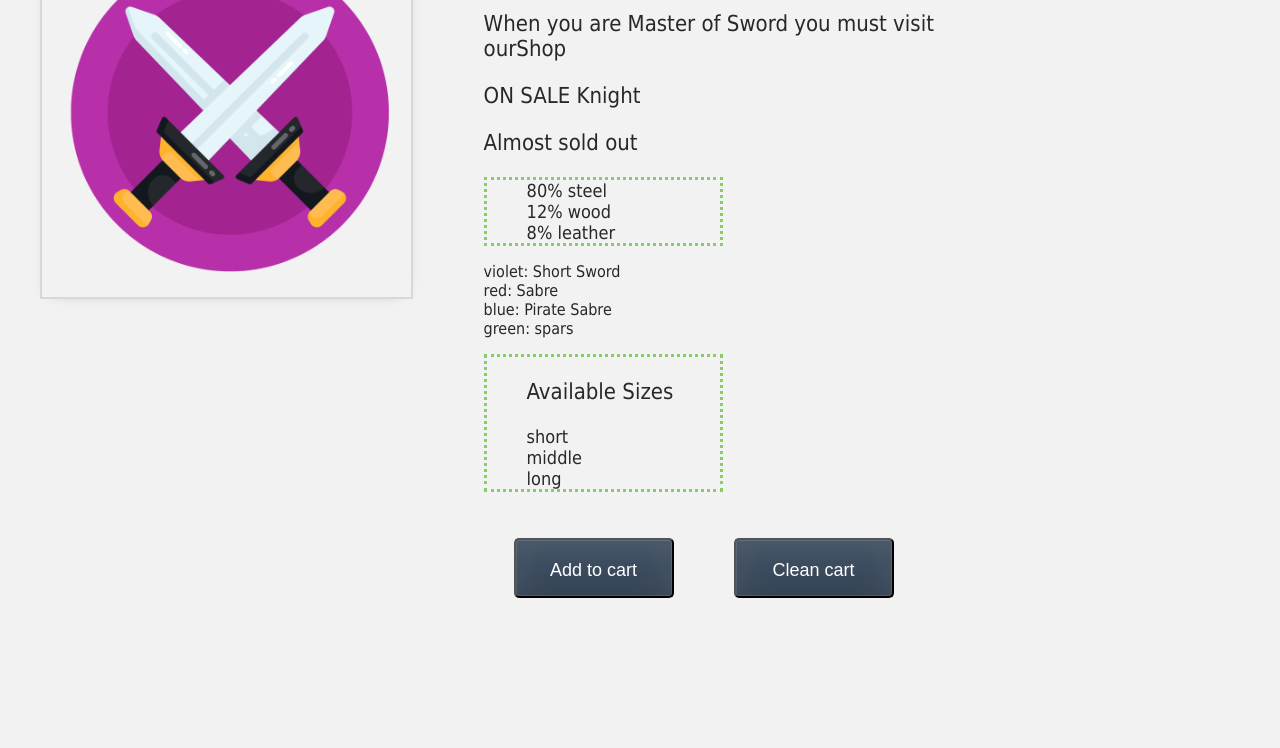
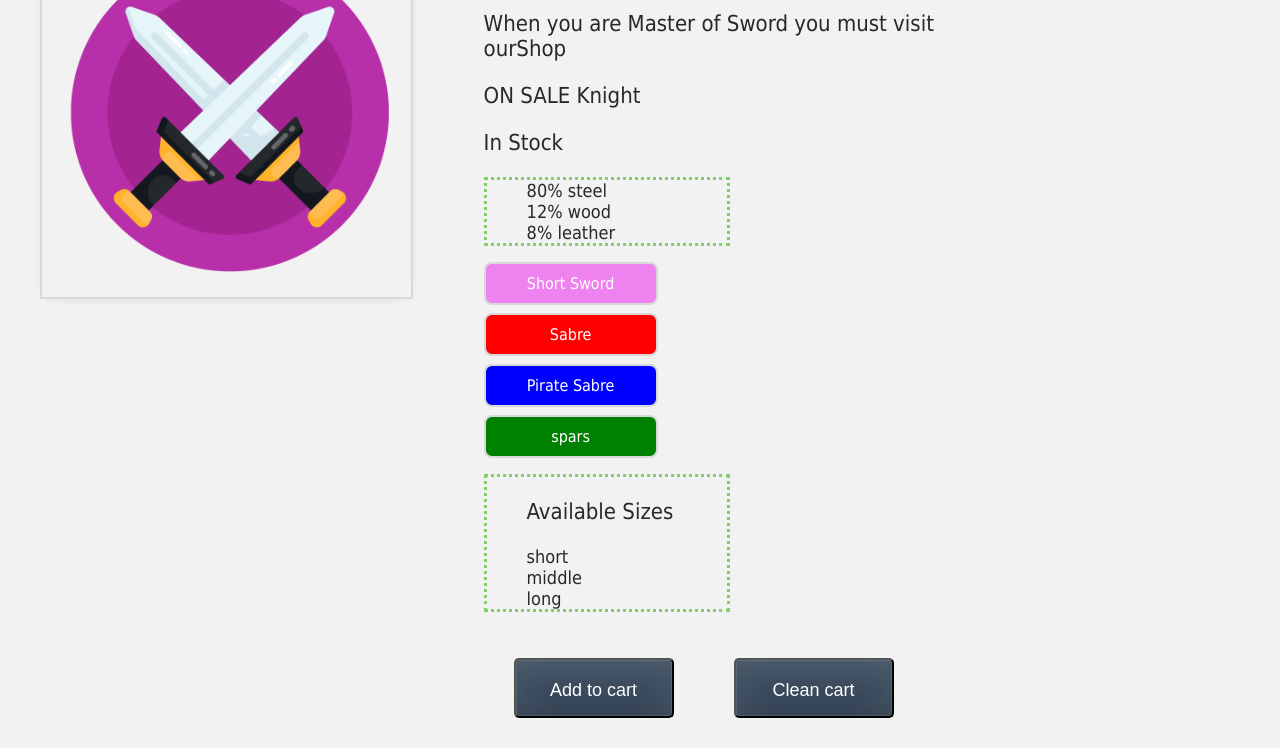
Before and after one commit to digital-knight1103/sword-shop, a plain HTML site: page index.html in a window 1280 px wide. Shown: the part 199-947 px from the top of the page. Before the commit the page ends 827 px from the top, so only its background shows below. Drawn offline with nearby package versions, Linux system fonts and the light colour scheme.

Commit message:
Computed Properties

```diff
--- a/assets/styles.css
+++ b/assets/styles.css
@@ -33,11 +33,14 @@ body {
 }
 
 .color-circle {
-  width: 50px;
-  height: 50px;
+  width: 150px;
+  color: white;
+  /* height: 50px; */
+  padding: 10px;
+  text-align: center;
   margin-top: 8px;
   border: 2px solid #d8d8d8;
-  border-radius: 50%;
+  border-radius: 8px;
 }
 
 
@@ -95,7 +98,7 @@ li {
   border: none;
 }
 
-.out-of-stock-img {
+.outOfStockImg {
   opacity:0.5
 }
 
@@ -169,7 +172,7 @@ textarea {
 }
 
 ul {
-  width: 40%;
+  max-width: 200px;
   list-style-type: none;
   border: 3px dotted #84cf6a
 }
--- a/index.html
+++ b/index.html
@@ -19,10 +19,15 @@
       <div class="produckt-display">
         <div class="product-container">
           <div class="product-image">
-            <img v-bind:src="image" alt="Sword Foto">
+            <img
+              v-bind:src="image"
+              v-bind:class="{ outOfStockImg: !inStock }"
+              alt="Sword Foto">
           </div>
           <div class="product-info">
-              <h1>{{ product + ' ' + infoProduct }}</h1>
+              <!-- Better assign computed value than join in HTML data value -->
+              <!-- <h1>{{ product + ' ' + infoProduct }}</h1> -->
+              <h1>{{ title }}</h1>
               <p>When you are Master of {{product}} you must visit our{{infoProduct}}</p>
               <p v-show="onSale">ON SALE Knight</p>
               <p v-if="inStock && inventory > 10">In Stock</p>
@@ -35,19 +40,37 @@
               </ul>
 
               <div
-                v-for="variant in variants"
+                v-for="(variant, index) in variants"
                 v-bind:key="variant.id"
-                v-on:mouseover="updateImage(variant.image)"> {{variant.color + ': ' + variant.name}} </div>
+                v-on:mouseover="updateVariant(index)"
+                class="color-circle"
+                v-bind:style="{ backgroundColor: variant.color}">
+                <!-- {{variant.color + ': ' + variant.name}}  -->
+                {{ variant.name}}
+              </div>
 
               <ul>
                 <p>Available Sizes</p>
                 <li v-for="size in sizes"> {{size}} </li>
               </ul>
 
-              <button class="button" v-on:click="addToCart">Add to cart</button>
+              <!-- disabledButton jest to klasa którą dodajemy kiedy inStock będzie false -->
+              <button
+                class="button"
+                v-bind:class="{ disabledButton: !inStock }"
+                v-bind:disabled= "!inStock"
+                v-on:click="addToCart">
+                Add to cart
+              </button>
+
               <button class="button" v-on:click="resetCart">Clean cart</button>
           </div>
         </div>
+        <div>
+
+        </div>
+
+
       </div>
 
     </div>
--- a/main.js
+++ b/main.js
@@ -6,21 +6,33 @@ const app = Vue.createApp({
       product: 'Sword',
       infoProduct: 'Shop',
       logo: '/assets/images/vue.svg',
-      image: './assets/images/1.png',
-      inStock: true,
-      inventory: 2,
+      // image: './assets/images/1.png',
+      selectedVariant: 0, // 0 bedziemy aktualizować po indeksie variantu
+      // inStock: true,
+      inventory: 30,
       onSale: true,
 
       details: ['80% steel', '12% wood', '8% leather'],
       variants: [
-        {id: 1111, color: 'violet', name: 'Short Sword', image: './assets/images/1.png'},
-        {id: 1112, color: 'red', name: 'Sabre', image: './assets/images/2.png'},
-        {id: 1113, color: 'blue', name: 'Pirate Sabre', image: './assets/images/3.png'},
-        {id: 1114, color: 'green', name: 'spars', image: './assets/images/4.png'}
+        {id: 1111, color: 'violet', name: 'Short Sword', image: './assets/images/1.png', quantity: 50},
+        {id: 1112, color: 'red', name: 'Sabre', image: './assets/images/2.png', quantity: 0},
+        {id: 1113, color: 'blue', name: 'Pirate Sabre', image: './assets/images/3.png', quantity: 10},
+        {id: 1114, color: 'green', name: 'spars', image: './assets/images/4.png', quantity: 500}
       ],
       sizes: ['short', 'middle', 'long']
 
 
+    }
+  },
+  computed: {
+    title() {
+      return this.product + ' ' + this.infoProduct
+    },
+    image() {
+      return this.variants[this.selectedVariant].image
+    },
+    inStock() {
+      return this.variants[this.selectedVariant].quantity
     }
   },
   methods: {
@@ -30,10 +42,10 @@ const app = Vue.createApp({
     resetCart() {
       this.cart = 0
     },
-    updateImage(variantImage) {
-      this.image = variantImage
+    updateVariant(index) {
+      this.selectedVariant = index
+      console.log(index)
     }
-
   }
 })
 
```
